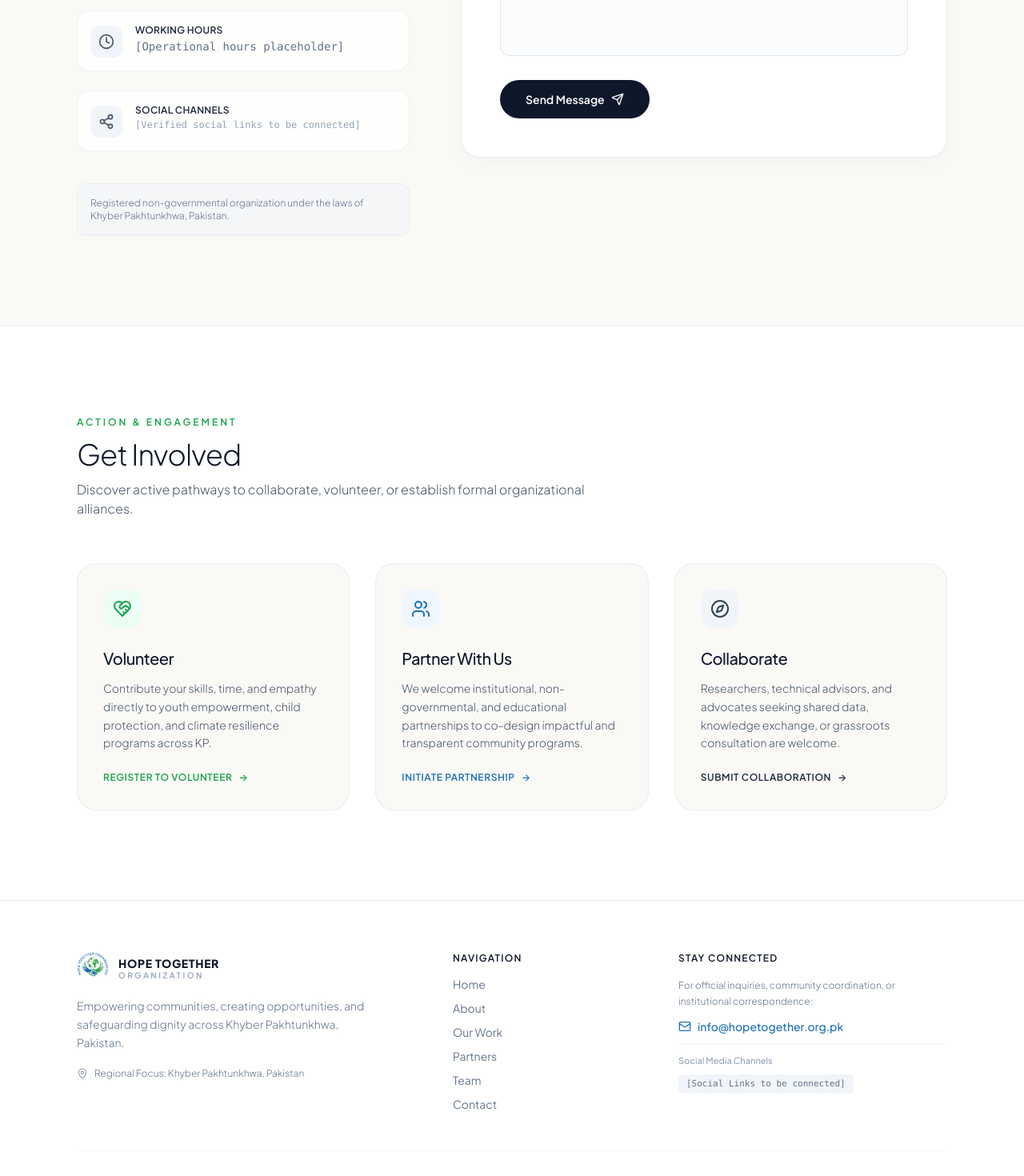
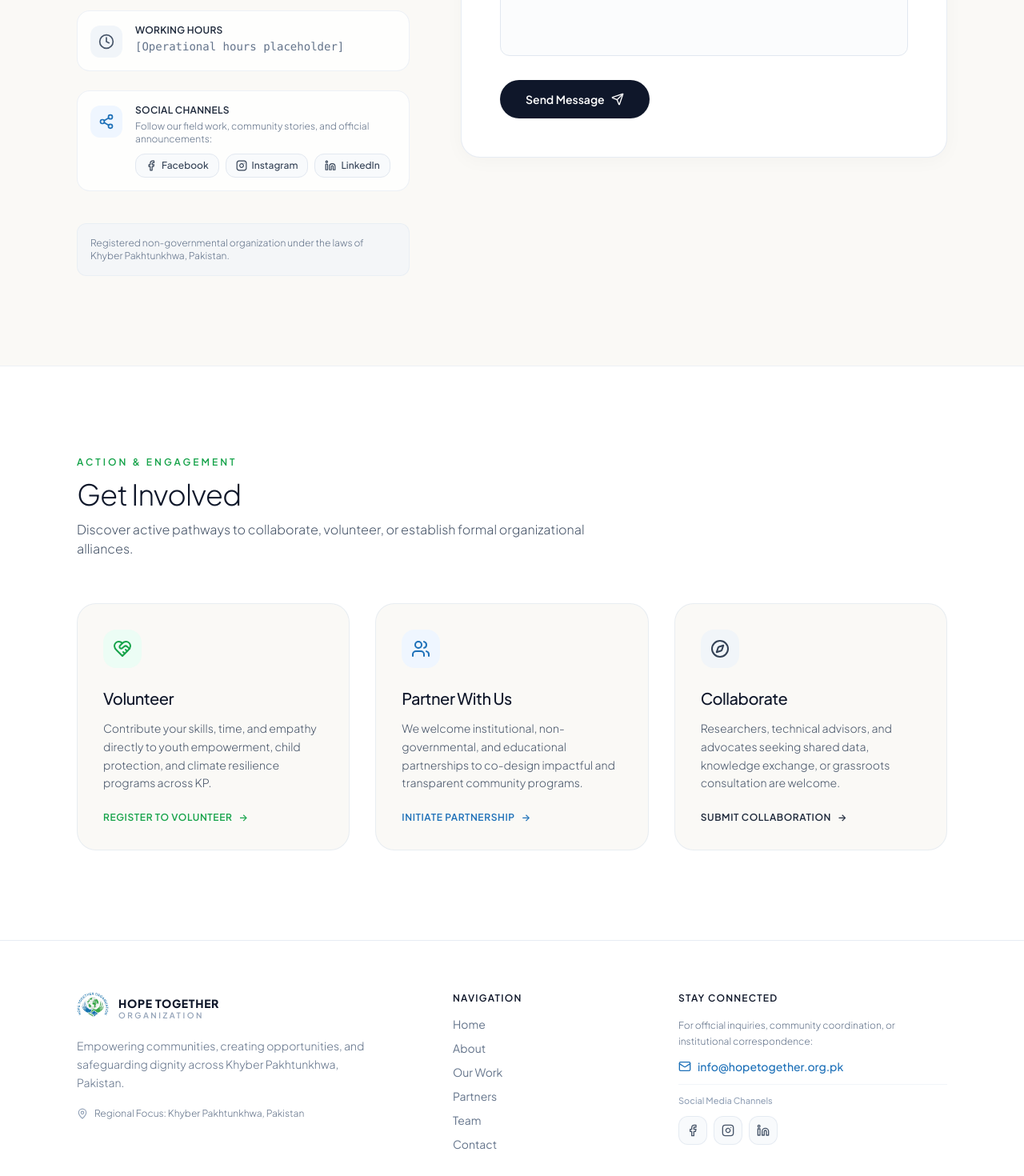
Before and after one commit to hafeezahmadyt/Hope-Together-WEB, a React (Vite) app: page /contact in a window 1280 px wide. Shown: the part 1060-2530 px from the top of the page at 80% size. Built offline with nearby package versions, Linux system fonts and the light colour scheme; a web font is replaced by a local one.

Commit message:
Connect official Instagram, LinkedIn, and Facebook links with logos

```diff
--- a/src/components/Footer.tsx
+++ b/src/components/Footer.tsx
@@ -2,6 +2,7 @@ import React from 'react';
 import { Link } from 'react-router-dom';
 import logoImg from '../assets/logo.png';
 import { Mail, MapPin } from 'lucide-react';
+import { socialLinks } from '../data/socialLinks';
 
 export const Footer: React.FC = () => {
   const currentYear = new Date().getFullYear();
@@ -82,15 +83,28 @@ export const Footer: React.FC = () => {
               </a>
             </div>
 
-            {/* Social media placeholder container */}
+            {/* Social media channels */}
             <div className="pt-3 border-t border-slate-100">
-              <span className="text-[11px] font-medium text-slate-400 block mb-2">
+              <span className="text-[11px] font-medium text-slate-400 block mb-2.5">
                 Social Media Channels
               </span>
-              <div className="flex items-center gap-3 text-slate-400 text-xs">
-                <span className="px-2.5 py-1 rounded bg-slate-100 text-slate-500 text-[11px] font-mono">
-                  [Social Links to be connected]
-                </span>
+              <div className="flex items-center gap-2">
+                {socialLinks.map((social) => {
+                  const Icon = social.icon;
+                  return (
+                    <a
+                      key={social.id}
+                      href={social.url}
+                      target="_blank"
+                      rel="noopener noreferrer"
+                      className={`w-9 h-9 rounded-xl flex items-center justify-center border border-slate-200/80 bg-slate-50 text-slate-600 transition-all duration-200 hover:shadow-xs active:scale-95 ${social.hoverClass}`}
+                      aria-label={social.ariaLabel}
+                      title={`${social.name} (${social.handle})`}
+                    >
+                      <Icon className="w-4 h-4" />
+                    </a>
+                  );
+                })}
               </div>
             </div>
           </div>
--- a/src/components/Navbar.tsx
+++ b/src/components/Navbar.tsx
@@ -2,6 +2,7 @@ import React, { useState, useEffect } from 'react';
 import { NavLink, Link, useLocation } from 'react-router-dom';
 import { Menu, X } from 'lucide-react';
 import logoImg from '../assets/logo.png';
+import { socialLinks } from '../data/socialLinks';
 
 interface NavItem {
   label: string;
@@ -144,7 +145,7 @@ export const Navbar: React.FC = () => {
                 <span>{item.label}</span>
               </NavLink>
             ))}
-            <div className="pt-3 border-t border-slate-100 mt-2">
+            <div className="pt-3 border-t border-slate-100 mt-2 flex flex-col gap-3">
               <Link
                 to="/contact#get-involved"
                 onClick={() => setIsMobileMenuOpen(false)}
@@ -152,6 +153,24 @@ export const Navbar: React.FC = () => {
               >
                 Get Involved
               </Link>
+              <div className="flex items-center justify-center gap-3 pt-1">
+                {socialLinks.map((social) => {
+                  const Icon = social.icon;
+                  return (
+                    <a
+                      key={social.id}
+                      href={social.url}
+                      target="_blank"
+                      rel="noopener noreferrer"
+                      className={`w-9 h-9 rounded-xl flex items-center justify-center border border-slate-200/80 bg-slate-50 text-slate-600 transition-all ${social.hoverClass}`}
+                      aria-label={social.ariaLabel}
+                      title={social.name}
+                    >
+                      <Icon className="w-4 h-4" />
+                    </a>
+                  );
+                })}
+              </div>
             </div>
           </nav>
         </div>
--- a/src/data/mock/mockSettings.ts
+++ b/src/data/mock/mockSettings.ts
@@ -7,8 +7,8 @@ export const initialMockSettings: AdminSiteSettings = {
   contactEmail: 'info@hopetogether.org.pk',
   phone: '+92 (0) XXX XXXXXXX',
   address: 'Regional Office: Khyber Pakhtunkhwa, Pakistan',
-  facebookUrl: 'https://facebook.com/hopetogetherorg',
-  instagramUrl: 'https://instagram.com/hopetogetherorg',
-  linkedinUrl: 'https://linkedin.com/company/hopetogetherorg',
-  youtubeUrl: 'https://youtube.com/@hopetogetherorg',
+  facebookUrl: 'https://www.facebook.com/HopeTogetherKP/',
+  instagramUrl: 'https://www.instagram.com/hopetogetherorganization/',
+  linkedinUrl: 'https://www.linkedin.com/company/hope-together-organization/',
+  youtubeUrl: '',
 };
--- /dev/null
+++ b/src/data/socialLinks.ts
@@ -0,0 +1,46 @@
+import { Instagram, Linkedin, Facebook } from 'lucide-react';
+import type { LucideIcon } from 'lucide-react';
+
+export interface SocialLinkItem {
+  id: 'facebook' | 'instagram' | 'linkedin';
+  name: string;
+  url: string;
+  handle: string;
+  ariaLabel: string;
+  icon: LucideIcon;
+  hoverClass: string;
+  brandColor: string;
+}
+
+export const socialLinks: SocialLinkItem[] = [
+  {
+    id: 'facebook',
+    name: 'Facebook',
+    url: 'https://www.facebook.com/HopeTogetherKP/',
+    handle: 'HopeTogetherKP',
+    ariaLabel: 'Follow Hope Together Organization on Facebook',
+    icon: Facebook,
+    hoverClass: 'hover:text-[#1877F2] hover:bg-blue-50/80 hover:border-blue-200',
+    brandColor: '#1877F2',
+  },
+  {
+    id: 'instagram',
+    name: 'Instagram',
+    url: 'https://www.instagram.com/hopetogetherorganization/',
+    handle: '@hopetogetherorganization',
+    ariaLabel: 'Follow Hope Together Organization on Instagram',
+    icon: Instagram,
+    hoverClass: 'hover:text-[#E4405F] hover:bg-rose-50/80 hover:border-rose-200',
+    brandColor: '#E4405F',
+  },
+  {
+    id: 'linkedin',
+    name: 'LinkedIn',
+    url: 'https://www.linkedin.com/company/hope-together-organization/',
+    handle: 'Hope Together Organization',
+    ariaLabel: 'Connect with Hope Together Organization on LinkedIn',
+    icon: Linkedin,
+    hoverClass: 'hover:text-[#0A66C2] hover:bg-sky-50/80 hover:border-sky-200',
+    brandColor: '#0A66C2',
+  },
+];
--- a/src/pages/ContactPage.tsx
+++ b/src/pages/ContactPage.tsx
@@ -16,6 +16,7 @@ import {
 import { SEO } from '../components/SEO';
 import { PageHero } from '../components/PageHero';
 import { messageService } from '../services/messageService';
+import { socialLinks } from '../data/socialLinks';
 
 interface FormState {
   fullName: string;
@@ -203,18 +204,37 @@ export const ContactPage: React.FC = () => {
                     </div>
                   </div>
 
-                  {/* Social Media Placeholder */}
+                  {/* Official Social Channels */}
                   <div className="flex items-start gap-4 p-4 rounded-2xl bg-white/80 border border-slate-200/60 shadow-xs">
-                    <div className="w-10 h-10 rounded-xl bg-slate-100 text-slate-600 flex items-center justify-center flex-shrink-0 mt-0.5">
+                    <div className="w-10 h-10 rounded-xl bg-blue-50 text-[#1D70B8] flex items-center justify-center flex-shrink-0 mt-0.5">
                       <Share2 className="w-5 h-5" />
                     </div>
-                    <div>
-                      <span className="text-xs font-semibold text-slate-800 uppercase tracking-wide block">
+                    <div className="flex-1 min-w-0">
+                      <span className="text-xs font-semibold text-slate-800 uppercase tracking-wide block mb-1">
                         Social Channels
                       </span>
-                      <span className="text-xs text-slate-400 font-mono block mt-0.5">
-                        [Verified social links to be connected]
-                      </span>
+                      <p className="text-xs text-slate-500 font-light mb-2.5">
+                        Follow our field work, community stories, and official announcements:
+                      </p>
+                      <div className="flex flex-wrap gap-2">
+                        {socialLinks.map((social) => {
+                          const Icon = social.icon;
+                          return (
+                            <a
+                              key={social.id}
+                              href={social.url}
+                              target="_blank"
+                              rel="noopener noreferrer"
+                              className={`inline-flex items-center gap-1.5 px-3 py-1.5 rounded-xl border border-slate-200 bg-slate-50 text-xs font-medium text-slate-700 transition-all duration-200 hover:shadow-xs active:scale-95 ${social.hoverClass}`}
+                              aria-label={social.ariaLabel}
+                              title={`${social.name}: ${social.handle}`}
+                            >
+                              <Icon className="w-3.5 h-3.5 flex-shrink-0" />
+                              <span>{social.name}</span>
+                            </a>
+                          );
+                        })}
+                      </div>
                     </div>
                   </div>
                 </div>
```
